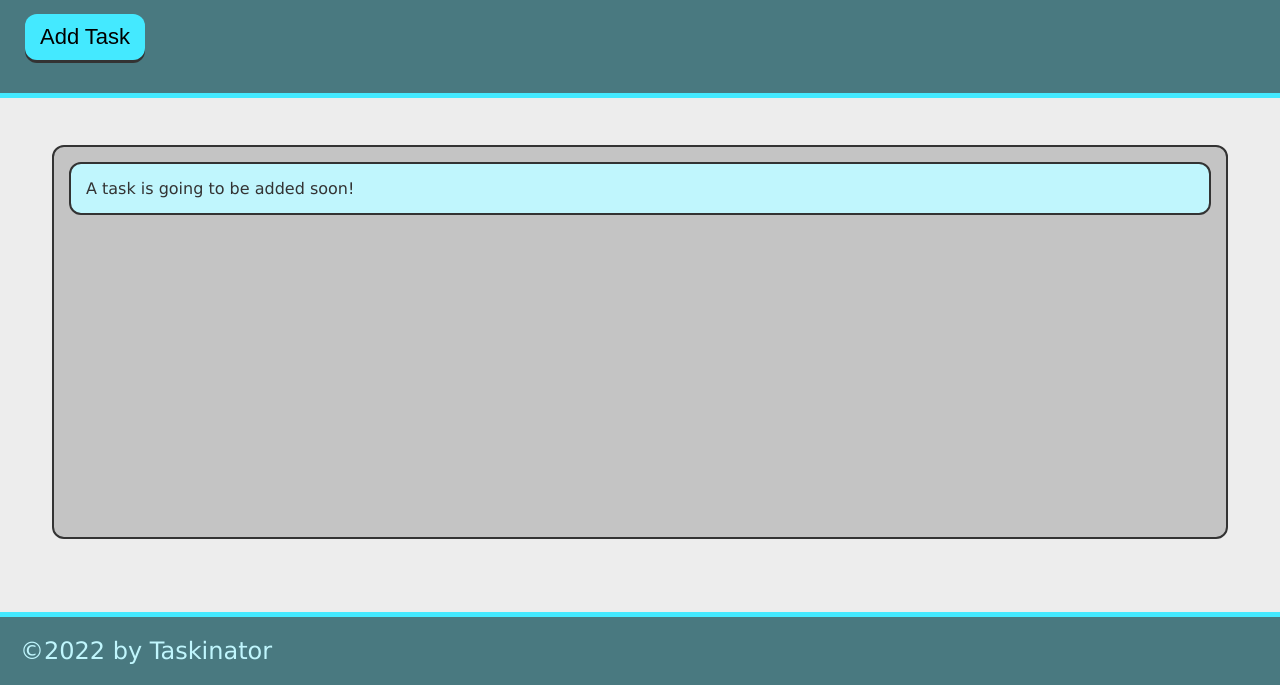
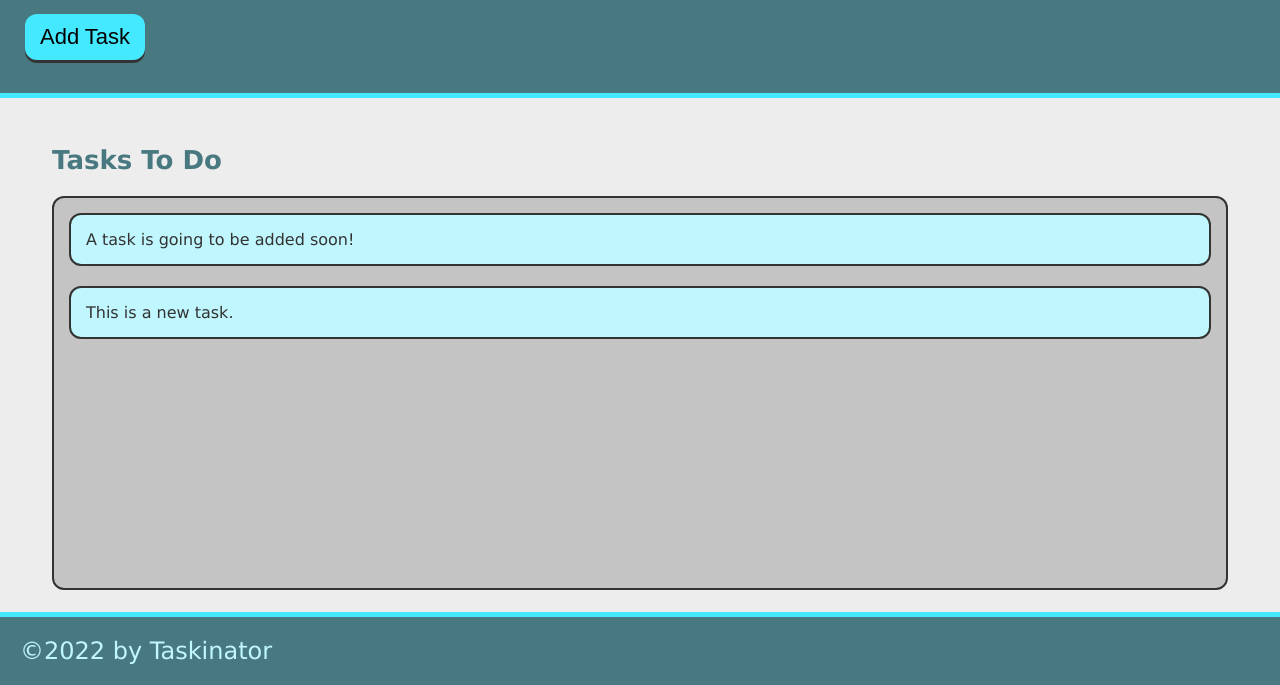
Before and after one commit to lwjones/taskinator, a plain HTML site: page index.html in a window 1280 px wide. Both pictures are taken after a click on the button "Add Task". Shown: the part 115-800 px from the top of the page. Drawn offline with Linux system fonts and the light colour scheme.

Commit message:
Add ability to add task

```diff
--- a/assets/js/script.js
+++ b/assets/js/script.js
@@ -0,0 +1,12 @@
+let buttonEl = document.querySelector("#save-task");
+let tasksToDoEl = document.querySelector("#tasks-to-do");
+
+
+let createTaskHandler = function () {
+    let listItemEl = document.createElement("li");
+    listItemEl.className = "task-item";
+    listItemEl.textContent = "This is a new task.";
+    tasksToDoEl.appendChild(listItemEl);
+}
+
+buttonEl.addEventListener("click", createTaskHandler);
--- a/index.html
+++ b/index.html
@@ -14,13 +14,13 @@
   <header>
     <h1 class="page-title">Taskinator</h1>
     <p>Click the button below to add a new task!</p>
-    <button class="btn">Add Task</button>
+    <button id="save-task" class="btn">Add Task</button>
   </header>
 
   <main class="page-content">
     <section class="task-list-wrapper">
-      <h2 class="list-title"></h2>
-      <ul class="task-list">
+      <h2 class="list-title">Tasks To Do</h2>
+      <ul id="tasks-to-do" class="task-list">
         <li class="task-item">A task is going to be added soon!</li>
       </ul>
     </section>
```
